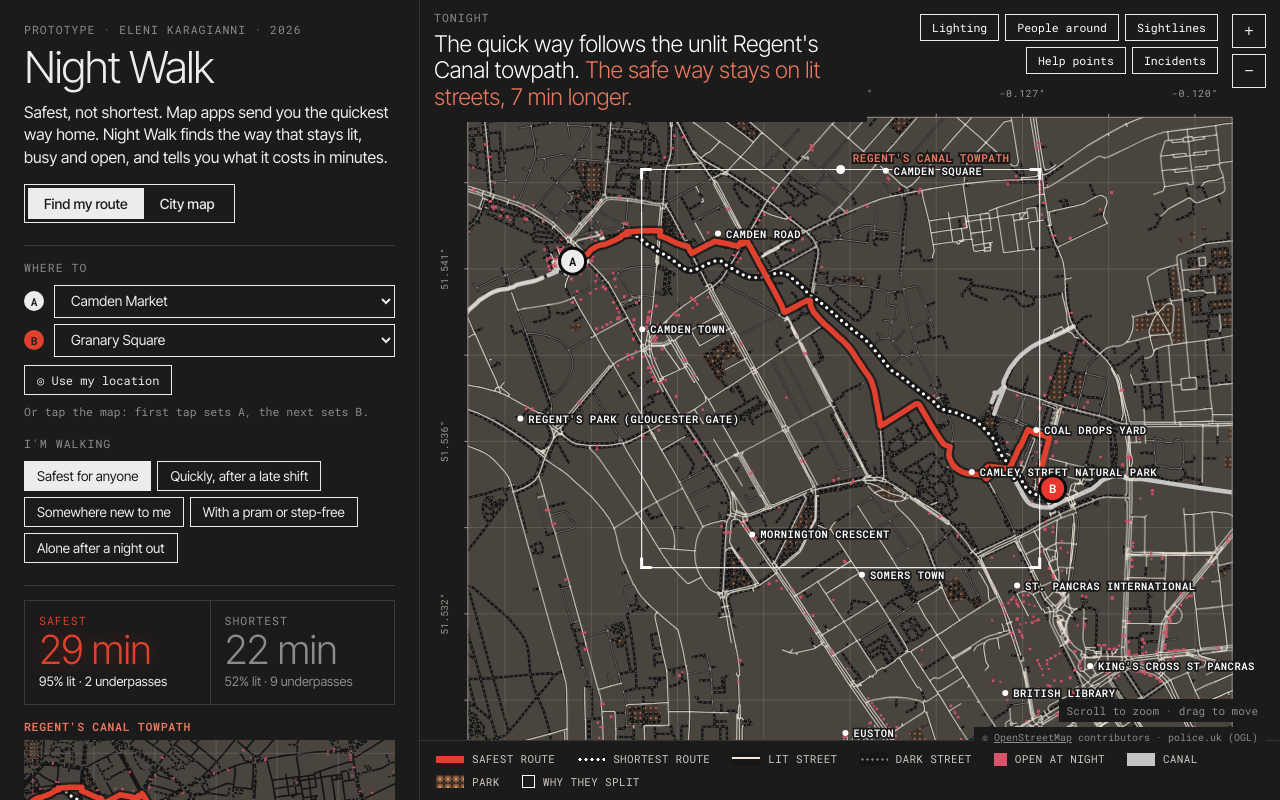
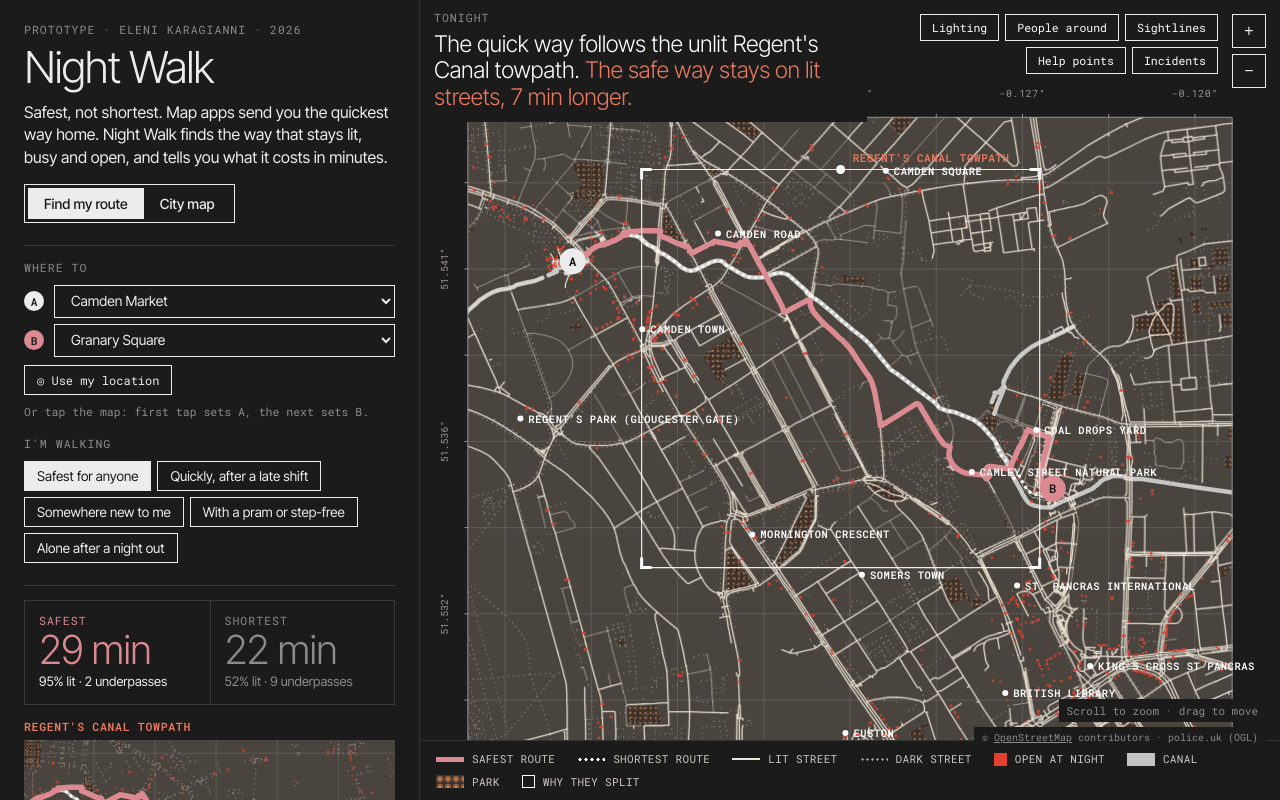
Before and after one commit to elenikaragianniarch-lab/eleni-portfolio, a plain HTML site: page nightwalk/index.html in a window 1280 px wide. Drawn offline with Linux system fonts and the light colour scheme.

Commit message:
Night Walk: no outlines, dusty pink safe route, red night venues, white dotted circles for detour costs
Co-Authored-By: Claude Opus 5.5 <noreply@anthropic.com>
Claude-Session: https://claude.ai/code/session_01CpfEjaV7EbxyVQsHwU1V2x

```diff
--- a/nightwalk/index.html
+++ b/nightwalk/index.html
@@ -8,7 +8,7 @@
 <style>
 @font-face{font-family:"Inter Tight";font-weight:100 900;font-display:swap;src:url(../fonts/inter-tight-latin-wght-normal.woff2) format("woff2-variations")}
 @font-face{font-family:"Roboto Mono";font-weight:100 700;font-display:swap;src:url(../fonts/roboto-mono-latin-wght-normal.woff2) format("woff2-variations")}
-:root{--ink:#ECECEC;--muted:#8B8B8B;--hair:#343434;--red:#E0412F;--salmon:#E8785E;--taupe:#4A443F;--rose:#D9536A;--paper:#1B1B1B;--tint:#151517;--lamp:#ECECEC;color-scheme:dark;--f:"Inter Tight","Helvetica Neue",Arial,sans-serif;--m:"Roboto Mono",ui-monospace,Menlo,monospace}
+:root{--ink:#ECECEC;--muted:#8B8B8B;--hair:#343434;--red:#E0412F;--pink:#DB8A92;--salmon:#E8785E;--taupe:#4A443F;--rose:#D9536A;--paper:#1B1B1B;--tint:#151517;--lamp:#ECECEC;color-scheme:dark;--f:"Inter Tight","Helvetica Neue",Arial,sans-serif;--m:"Roboto Mono",ui-monospace,Menlo,monospace}
 *{box-sizing:border-box}html,body{margin:0;height:100%}
 body{font:400 15px/1.5 var(--f);color:var(--ink);background:var(--paper);-webkit-font-smoothing:antialiased}
 .app{display:grid;grid-template-columns:420px minmax(0,1fr);height:100vh;height:100dvh}
@@ -135,6 +135,13 @@ input[type=range]{accent-color:var(--lamp)}
 .calls .td{font-size:13.5px;margin:6px 0 0;color:#CFC8BF}
 .head .r{color:var(--salmon)}.head{background:#1B1B1B;padding:10px 14px 12px;left:0;top:0}
 .map{background:#1B1B1B}
+.cmp .safe .lab,.cmp .safe b{color:var(--pink)!important;text-shadow:none}
+.why li::before{color:var(--pink)}
+.legend .red{background:linear-gradient(transparent 0 4px,#DB8A92 4px 9px,transparent 9px)!important}
+.legend .rose{background:#E0412F!important}
+.legend .litst{background:linear-gradient(transparent 0 5px,#EFE6D8 5px 7px,transparent 7px)!important}
+.legend .darkst{background:radial-gradient(circle,rgba(239,230,216,.6) 1px,transparent 1.4px) 0 50%/5px 13px repeat-x!important}
+.go{background:var(--pink);color:#1B1B1B}
 </style>
 </head>
 <body>
@@ -150,7 +157,7 @@ input[type=range]{accent-color:var(--lamp)}
     <p class="lab">Where to</p>
     <div class="ab">
       <span class="pin">A</span><select id="selA" aria-label="From"></select>
-      <span class="pin" style="background:var(--red)">B</span><select id="selB" aria-label="To"></select>
+      <span class="pin" style="background:var(--pink)">B</span><select id="selB" aria-label="To"></select>
     </div>
     <div class="row" style="margin-top:8px"><button type="button" class="btn" id="locate">◎ Use my location</button><span class="note" id="locNote">Or tap the map: first tap sets A, the next sets B.</span></div>
     <p class="lab" style="margin-top:16px">I'm walking</p>
@@ -349,7 +356,7 @@ function renderCity(){
   const L=[["avoid","Streets the safe route avoids"],["corr","Safe corridors"],["safety","How each street scores"],["detour","Where safety costs time"]];
   $("#layers").innerHTML=L.map(([k,l])=>`<button type="button" data-layer="${k}" class="${k===layer?"on":""}">${l}</button>`).join("");
   $("#layers").onclick=e=>{const b=e.target.closest("[data-layer]");if(!b)return;layer=b.dataset.layer;fixOn=-1;renderCity()};
-  $("#layerNote").textContent={avoid:"Red streets are used by the shortest route but avoided by the safe one. The thicker the line, the more trips it affects.",corr:"Black streets carry the most safe routes. These are the corridors to protect: keep them lit, open and staffed.",safety:"Every street's average score across the five criteria. Red is weakest, black is strongest.",detour:"Each dot is a starting point. The bigger the dot, the more extra minutes the safe route costs from there."}[layer];
+  $("#layerNote").textContent={avoid:"Salmon streets are used by the shortest route but avoided by the safe one. The thicker the line, the more trips it affects.",corr:"Black streets carry the most safe routes. These are the corridors to protect: keep them lit, open and staffed.",safety:"Every street's average score across the five criteria. Red is weakest, black is strongest.",detour:"Each dot is a starting point. The bigger the dot, the more extra minutes the safe route costs from there."}[layer];
   $("#fix").innerHTML=city.fix.map((f,i)=>`<li data-fix="${i}" class="${i===fixOn?"on":""}"><b>${f.name}</b><em>${f.pct}%</em><span>${f.why.join(", ")} · avoided in ${f.trips} of ${st.trips} trips</span></li>`).join("");
   $("#fix").onclick=e=>{const li=e.target.closest("[data-fix]");if(!li)return;fixOn=+li.dataset.fix===fixOn?-1:+li.dataset.fix;renderCity();if(fixOn>=0)zoomTo(city.fix[fixOn].ids)};
   draw();
@@ -359,10 +366,10 @@ const epath=e=>"M"+[G.V[e[0]],...e[11],G.V[e[1]]].map(p=>p[0].toFixed(0)+" "+(-p
 function drawCity(){
   const g=$("#cityg");if(mode!=="city"||!city){g.innerHTML="";return}
   let h="";
-  if(layer==="avoid"){const bins=[[.06,.2,1.5],[.2,.45,3],[.45,2,5.5]];for(const [lo,hi,w] of bins)h+=`<path d="${G.E.filter((e,i)=>city.avoid[i]>=lo&&city.avoid[i]<hi).map(epath).join("")}" fill="none" stroke="#E8382D" stroke-width="${w}" stroke-linecap="round" vector-effect="non-scaling-stroke"/>`}
+  if(layer==="avoid"){const bins=[[.06,.2,1.5],[.2,.45,3],[.45,2,5.5]];for(const [lo,hi,w] of bins)h+=`<path d="${G.E.filter((e,i)=>city.avoid[i]>=lo&&city.avoid[i]<hi).map(epath).join("")}" fill="none" stroke="#E8785E" stroke-width="${w}" stroke-linecap="round" vector-effect="non-scaling-stroke"/>`}
   if(layer==="corr"){const bins=[[.08,.25,1.5],[.25,.5,3],[.5,2,5.5]];for(const [lo,hi,w] of bins)h+=`<path d="${G.E.filter((e,i)=>city.safe[i]>=lo&&city.safe[i]<hi).map(epath).join("")}" fill="none" stroke="#ECECEC" stroke-width="${w}" stroke-linecap="round" vector-effect="non-scaling-stroke"/>`}
   if(layer==="safety"){const sc=e=>(e[3]+e[4]+e[5]+e[6]+e[7])/5;h+=`<path d="${G.E.filter(e=>sc(e)<.55).map(epath).join("")}" fill="none" stroke="#E8382D" stroke-width="1.6" vector-effect="non-scaling-stroke"/><path d="${G.E.filter(e=>sc(e)>=.75).map(epath).join("")}" fill="none" stroke="#ECECEC" stroke-width="1.6" vector-effect="non-scaling-stroke"/>`}
-  if(layer==="detour")h+=city.detour.map(([x,y,d])=>`<circle cx="${x}" cy="${-y}" r="${10+Math.max(0,d)*16}" fill="#E3241B" fill-opacity=".35" stroke="#E3241B" stroke-width="1" vector-effect="non-scaling-stroke"/>`).join("");
+  if(layer==="detour")h+=city.detour.map(([x,y,d])=>`<circle cx="${x}" cy="${-y}" r="${12+Math.max(0,d)*18}" fill="url(#wdots)" fill-opacity=".9"/>`).join("");
   if(fixOn>=0)h+=`<path d="${city.fix[fixOn].ids.map(i=>epath(G.E[i])).join("")}" fill="none" stroke="#fff" stroke-width="8" stroke-linecap="round" vector-effect="non-scaling-stroke"/><path d="${city.fix[fixOn].ids.map(i=>epath(G.E[i])).join("")}" fill="none" stroke="#E3241B" stroke-width="4" stroke-linecap="round" vector-effect="non-scaling-stroke"/>`;
   g.innerHTML=h;
 }
@@ -450,16 +457,17 @@ function setupMap(){
   const grid=[];for(let x=Math.ceil(FR[0]/250)*250;x<FR[0]+FR[2];x+=250)grid.push(`M${x} ${FR[1]}V${FR[1]+FR[3]}`);for(let y=Math.ceil(FR[1]/250)*250;y<FR[1]+FR[3];y+=250)grid.push(`M${FR[0]} ${y}H${FR[0]+FR[2]}`);
   const tick=[];for(let x=Math.ceil(FR[0]/250)*250;x<FR[0]+FR[2];x+=250)tick.push(`M${x} ${FR[1]}v-10`);for(let y=Math.ceil(FR[1]/250)*250;y<FR[1]+FR[3];y+=250)tick.push(`M${FR[0]} ${y}h-10`);
   svg.innerHTML=`<defs><pattern id="forest" width="15" height="15" patternUnits="userSpaceOnUse"><rect width="15" height="15" fill="#3B302A"/><circle cx="7.5" cy="7.5" r="3.6" fill="#8C5A3C"/><circle cx="7.5" cy="7.5" r="1.5" fill="#D4975F"/></pattern>
+    <pattern id="wdots" width="9" height="9" patternUnits="userSpaceOnUse"><circle cx="4.5" cy="4.5" r="2" fill="#fff"/></pattern>
     <clipPath id="clip"><rect x="${FR[0]}" y="${FR[1]}" width="${FR[2]}" height="${FR[3]}"/></clipPath></defs>
   <g id="world"><g clip-path="url(#clip)">
   <rect x="${FR[0]}" y="${FR[1]}" width="${FR[2]}" height="${FR[3]}" fill="#4A443F"/>
   <path d="${pk}" fill="url(#forest)" stroke="none"/>
-  <path d="${ed}" fill="none" stroke="#161616" stroke-width="7" stroke-linecap="round" stroke-linejoin="round"/>
+
   <path d="${canal.map(epath).join("")}" fill="none" stroke="#C4C4C2" stroke-width="13" stroke-linecap="round" stroke-linejoin="round"/>
   <path d="${grid.join("")}" stroke="#ffffff" stroke-opacity=".12" stroke-width="1" vector-effect="non-scaling-stroke" fill="none"/>
   <path d="${dark.join("")}" fill="none" stroke="#EFE6D8" stroke-opacity=".3" stroke-width="1.5" stroke-dasharray="0.01 5" stroke-linecap="round" style="vector-effect:non-scaling-stroke"/>
   <g id="lit" fill="none" stroke="#EFE6D8" stroke-linecap="round" stroke-linejoin="round">${lamps}</g>
-  <path id="actp" d="${act}" fill="#D9536A" fill-opacity=".9"/>
+  <path id="actp" d="${act}" fill="#E0412F" fill-opacity=".85"/>
   </g>
   <g id="lensg"></g><g id="cityg"></g><g id="routes"></g></g>
   <rect x="${FR[0]}" y="${FR[1]}" width="${FR[2]}" height="${FR[3]}" fill="none" stroke="#9A9590" stroke-width="1" vector-effect="non-scaling-stroke"/><path d="${tick.join("")}" stroke="#9A9590" stroke-width="1" vector-effect="non-scaling-stroke"/>
@@ -503,29 +511,29 @@ function drawCalls(s){
   g.innerHTML=CALLS.map((c,k)=>{const [x0,y0,x1,y1]=c.bb,cx=(x0+x1)/2,cy=-(y0+y1)/2,h=Math.max(x1-x0,y1-y0)/2+40,hs=Math.max(h,36*s),t=10*s;
     const corners=[[-1,-1],[1,-1],[1,1],[-1,1]].map(([a,b])=>`M${cx+a*hs} ${cy+b*hs+(-b)*t}V${cy+b*hs}H${cx+a*hs+(-a)*t}`).join("");
     return `<rect x="${cx-hs}" y="${cy-hs}" width="${2*hs}" height="${2*hs}" fill="none" stroke="#fff" stroke-opacity=".9" stroke-width="1.2" vector-effect="non-scaling-stroke"/><path d="${corners}" fill="none" stroke="#fff" stroke-width="3" vector-effect="non-scaling-stroke"/>
-    <g transform="translate(${cx} ${cy-hs}) scale(${s})"><circle r="4.5" fill="#fff"/><text x="12" y="-8" font-family="Roboto Mono, monospace" font-size="11" font-weight="600" fill="#E8785E" paint-order="stroke" stroke="#1B1B1B" stroke-width="4" letter-spacing=".05em">${c.name.toUpperCase()}</text></g>`}).join("");
+    <g transform="translate(${cx} ${cy-hs}) scale(${s})"><circle r="4.5" fill="#fff"/><text x="12" y="-8" font-family="Roboto Mono, monospace" font-size="11" font-weight="600" fill="#E8785E" letter-spacing=".05em">${c.name.toUpperCase()}</text></g>`}).join("");
 }
 function drawMarks(){
-  const s=px(),m=(v,l,c,tc)=>{const p=G.V[v];return `<g transform="translate(${p[0]} ${-p[1]}) scale(${s})"><circle r="13" fill="${c}" stroke="#0B0B0C" stroke-width="3"/><text y="4.5" text-anchor="middle" fill="${tc}" font-family="Roboto Mono, monospace" font-size="12" font-weight="600">${l}</text></g>`};
+  const s=px(),m=(v,l,c,tc)=>{const p=G.V[v];return `<g transform="translate(${p[0]} ${-p[1]}) scale(${s})"><circle r="13" fill="${c}"/><text y="4.5" text-anchor="middle" fill="${tc}" font-family="Roboto Mono, monospace" font-size="12" font-weight="600">${l}</text></g>`};
   const fl=(x,y,t,anc)=>`<text transform="translate(${x} ${y}) scale(${s})" font-family="Roboto Mono, monospace" font-size="10" fill="#9A9590" text-anchor="${anc}" letter-spacing=".06em">${t}</text>`;
   let frl="";if(FR){for(let x=Math.ceil(FR[0]/500)*500;x<FR[0]+FR[2]-60;x+=500)frl+=fl(x,FR[1]-20*s,(G.origin[1]+x/G.kx).toFixed(3)+"°","middle");for(let y=Math.ceil(FR[1]/500)*500;y<FR[1]+FR[3]-40;y+=500)frl+=`<text transform="translate(${FR[0]-20*s} ${y}) rotate(-90) scale(${s})" font-family="Roboto Mono, monospace" font-size="10" fill="#9A9590" text-anchor="middle">${(G.origin[0]-y/G.ky).toFixed(3)}°</text>`}
   drawCalls(s);
-  const lab=Object.entries(G.stations).filter(([n])=>!/Waterbus|Cruises|^London King's Cross$|^Euston$|^St Pancras International$/.test(n)).filter(([n,p])=>[A,B].every(v=>Math.hypot(G.V[v][0]-p[0],G.V[v][1]-p[1])>60*s)).map(([n,p])=>`<g transform="translate(${p[0]} ${-p[1]}) scale(${s})"><circle r="3" fill="#fff"/><text x="8" y="4" font-family="Roboto Mono, monospace" font-size="10.5" font-weight="600" letter-spacing=".05em" fill="#fff" paint-order="stroke" stroke="#1B1B1B" stroke-width="3.5">${n.replace("London ","").toUpperCase()}</text></g>`).join("");
-  $("#marks").innerHTML=frl+lab+m(A,"A","#ECECEC","#0B0B0C")+m(B,"B","#E8382D","#fff");
+  const lab=Object.entries(G.stations).filter(([n])=>!/Waterbus|Cruises|^London King's Cross$|^Euston$|^St Pancras International$/.test(n)).filter(([n,p])=>[A,B].every(v=>Math.hypot(G.V[v][0]-p[0],G.V[v][1]-p[1])>60*s)).map(([n,p])=>`<g transform="translate(${p[0]} ${-p[1]}) scale(${s})"><circle r="3" fill="#fff"/><text x="8" y="4" font-family="Roboto Mono, monospace" font-size="10.5" font-weight="600" letter-spacing=".05em" fill="#fff">${n.replace("London ","").toUpperCase()}</text></g>`).join("");
+  $("#marks").innerHTML=frl+lab+m(A,"A","#ECECEC","#0B0B0C")+m(B,"B","#DB8A92","#1B1B1B");
 }
 function toMap(e){const r=svg.getBoundingClientRect(),s=Math.max(vb[2]/r.width,vb[3]/r.height),ox=vb[0]+(vb[2]-r.width*s)/2,oy=vb[1]+(vb[3]-r.height*s)/2;return [ox+(e.clientX-r.left)*s,-(oy+(e.clientY-r.top)*s)]}
 function zoom(f,c){const cx=c?c[0]:vb[0]+vb[2]/2,cy=c?-c[1]:vb[1]+vb[3]/2;const w=Math.min(base[2]*1.5,Math.max(250,vb[2]*f)),k=w/vb[2];vb=[cx-(cx-vb[0])*k,cy-(cy-vb[1])*k,vb[2]*k,vb[3]*k];setVB()}
 const pathOf=r=>{if(!r)return"";let d="",cur=A;for(const i of r){const e=G.E[i];let pts=[G.V[e[0]],...e[11],G.V[e[1]]];if(e[0]!==cur)pts=pts.reverse();cur=e[0]===cur?e[1]:e[0];d+=(d?"L":"M")+pts.map(p=>p[0].toFixed(0)+" "+(-p[1]).toFixed(0)).join("L")}return d};
 function draw(){
   const g=$("#routes");let h="";drawCity();
-  $("#lit").style.opacity=mode==="city"?.25:1;
-  if(mode==="city"){g.innerHTML="";$("#marks").innerHTML="";document.querySelector(".legend").style.visibility="hidden";return}
+  $("#lit").style.opacity=mode==="city"?.25:1;$("#actp").style.opacity=mode==="city"?.3:1;
+  if(mode==="city"){g.innerHTML="";$("#marks").innerHTML="";$("#calls").innerHTML="";document.querySelector(".legend").style.visibility="hidden";return}
   document.querySelector(".legend").style.visibility="";
   const showW=$("#neg").open||focus!==null;$("#wleg").style.display=showW?"flex":"none";$("#wleg").innerHTML=WALKERS.map(w=>`<div><span style="border-top:3px solid ${w.col}"></span>${w.name.split(",")[0]}</div>`).join("");
-  if(res.shortest)h+=`<path d="${pathOf(res.shortest)}" fill="none" stroke="#161616" stroke-width="7" stroke-linecap="round" stroke-linejoin="round"/><path d="${pathOf(res.shortest)}" fill="none" stroke="#FFFFFF" stroke-width="3.2" stroke-dasharray="0.01 6.5" stroke-linecap="round"/>`;
+  if(res.shortest)h+=`<path d="${pathOf(res.shortest)}" fill="none" stroke="#FFFFFF" stroke-width="3.2" stroke-dasharray="0.01 6.5" stroke-linecap="round"/>`;
   res.own.forEach((r,i)=>{if(r&&showW)h+=`<path d="${pathOf(r)}" fill="none" stroke="${WALKERS[i].col}" stroke-opacity="${focus===null?.9:focus===i?1:.15}" stroke-width="${focus===i?3.5:2.2}" vector-effect="non-scaling-stroke"/>`});
   if(user)h+=`<path d="${pathOf(user)}" fill="none" stroke="#FFFFFF" stroke-width="3.5" vector-effect="non-scaling-stroke"/>`;
-  if(mainR())h+=`<path d="${pathOf(mainR())}" fill="none" stroke="#141414" stroke-width="${focus===null?10:6}" stroke-linecap="round" stroke-linejoin="round" stroke-opacity=".75"/><path d="${pathOf(mainR())}" fill="none" stroke="#E0412F" stroke-width="${focus===null?5.5:3}" stroke-opacity="${focus===null?1:.6}" stroke-linecap="round" stroke-linejoin="round" vector-effect="non-scaling-stroke"/>`;
+  if(mainR())h+=`<path d="${pathOf(mainR())}" fill="none" stroke="#DB8A92" stroke-width="${focus===null?5.5:3}" stroke-opacity="${focus===null?1:.6}" stroke-linecap="round" stroke-linejoin="round" vector-effect="non-scaling-stroke"/>`;
   g.innerHTML=h;
   drawMarks();
 }
```
